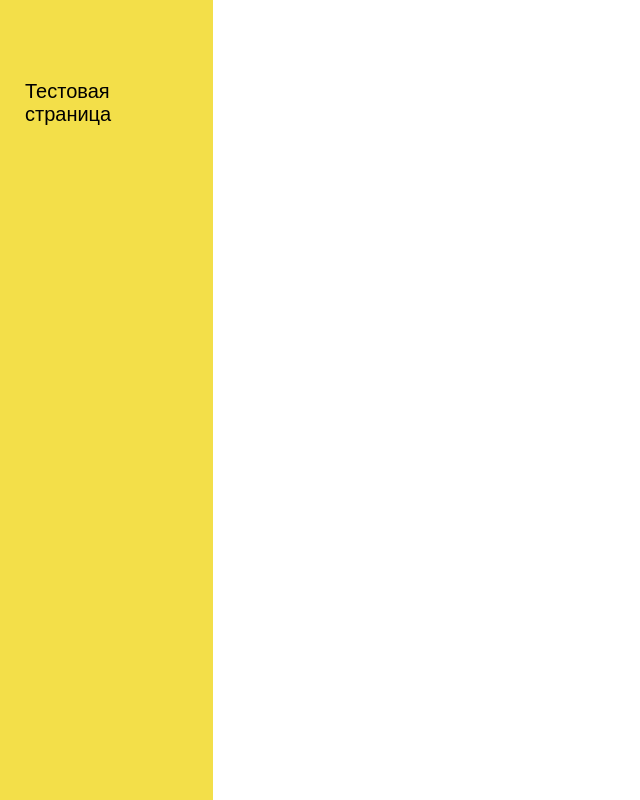
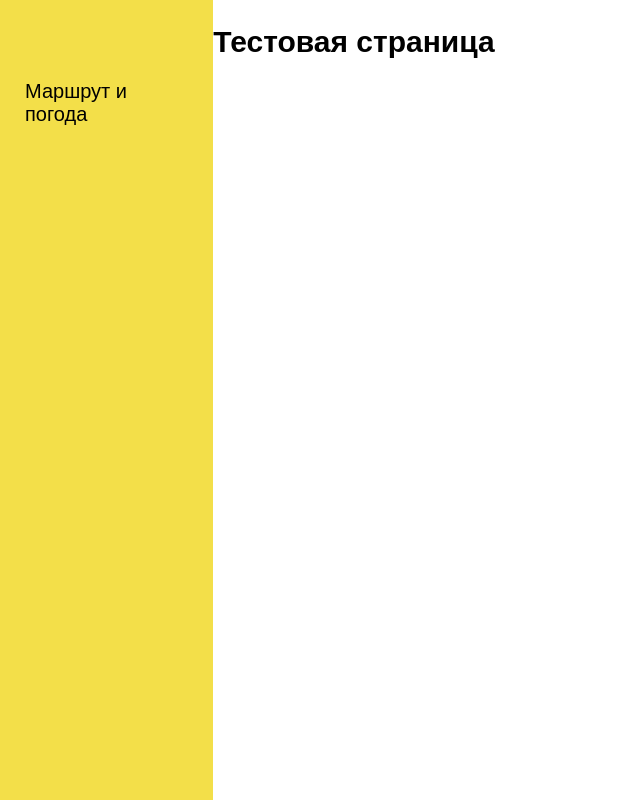
Before and after one commit to O-Jever/drochishki-prikolishki, a React (Create React App) app: page /map-with-weather in a window 1280 px wide. Shown: the whole page, without its empty margins (0-640 px from the left). Built offline with nearby package versions, Linux system fonts and the light colour scheme.

Commit message:
chore(MapWeather): rename component and change links

```diff
--- a/src/App.js
+++ b/src/App.js
@@ -3,7 +3,7 @@ import React, {Component, Suspense, lazy } from 'react';
 import NavbarAside from './navigation/Navbar';
 import './App.css';
 const MainPage = lazy(() => import('./pages/mainPage/pageMain'));
-const TestPage = lazy(() => import('./pages/testPage/pageTest'));
+const MapWithWeatherPage = lazy(() => import('./pages/mapWithWeatherPage/pageMapWithWeather'));
 
 class App extends Component {
   render() {
@@ -16,7 +16,7 @@ class App extends Component {
               <Suspense fallback={<div>Loading...</div>}>
                   <Switch>
                       <Route exact path="/" component={MainPage} />
-                      <Route path="/test" component={TestPage} />
+                      <Route path="/map-with-weather" component={MapWithWeatherPage} />
                   </Switch>
               </Suspense>
           </Router>
--- a/src/navigation/Navbar.js
+++ b/src/navigation/Navbar.js
@@ -7,7 +7,7 @@ class Navbar extends Component {
             <nav className="app-nav">
                 <ul className="app-nav__list">
                     <li className="app-nav__list-item">
-                        <a href="/test" className="app-nav__link">Тестовая страница</a>
+                        <a href="/map-with-weather" className="app-nav__link">Маршрут и погода</a>
                     </li>
                 </ul>
             </nav>
--- a/src/pages/testPage/pageTest.js
+++ b/src/pages/mapWithWeatherPage/pageMapWithWeather.js
@@ -1,10 +1,10 @@
 import React, { Component } from 'react';
 
-class TestPage extends Component {
+class MapWithWeatherPage extends Component {
     render(){
         return (
             <main className="app-main">
-                <section id="testPage" className="section">
+                <section id="mapWithWeatherPage" className="section">
                     <h1>Тестовая страница</h1>
                 </section>
             </main>
@@ -12,4 +12,4 @@ class TestPage extends Component {
     }
 }
 
-export default TestPage;
+export default MapWithWeatherPage;
```
